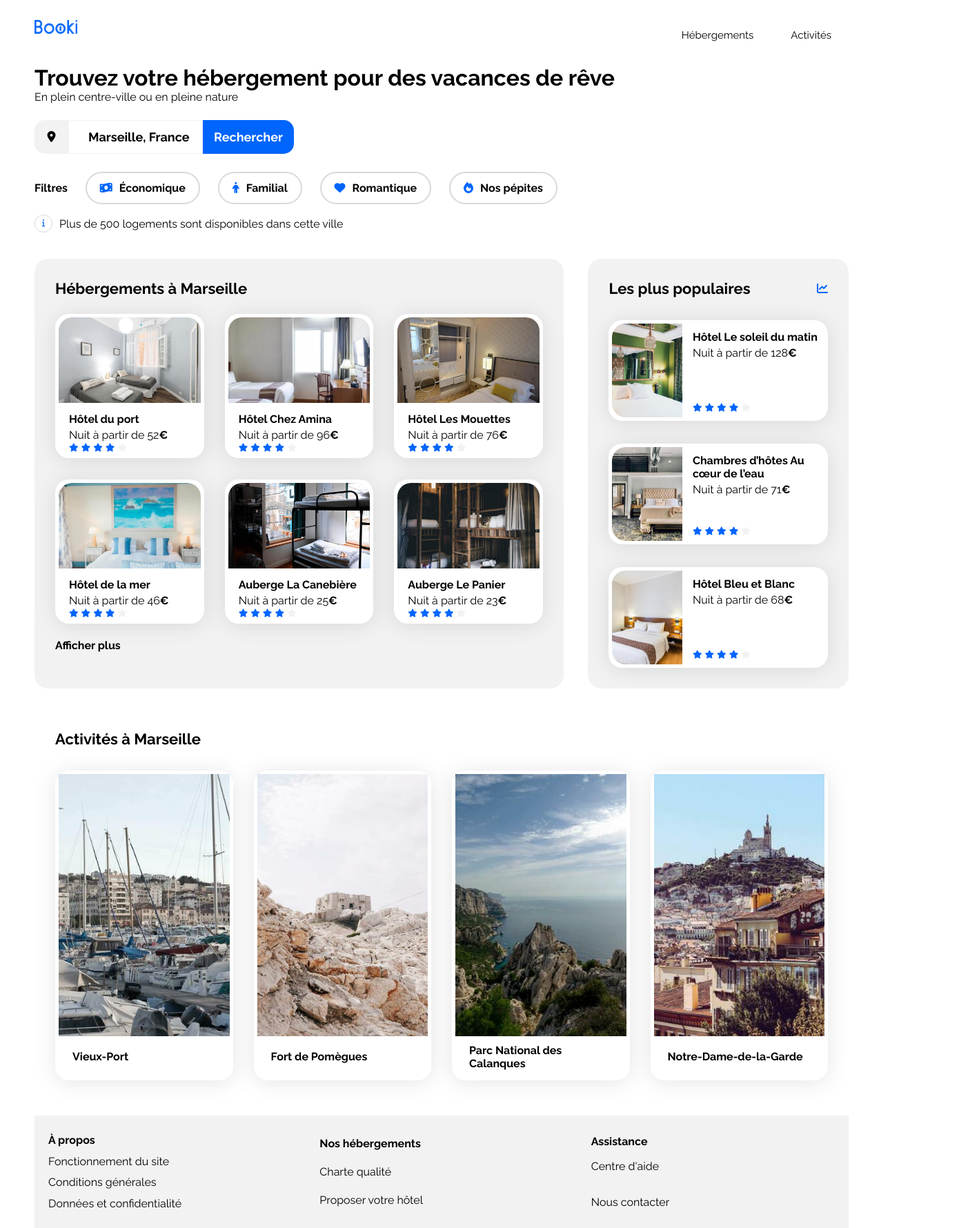
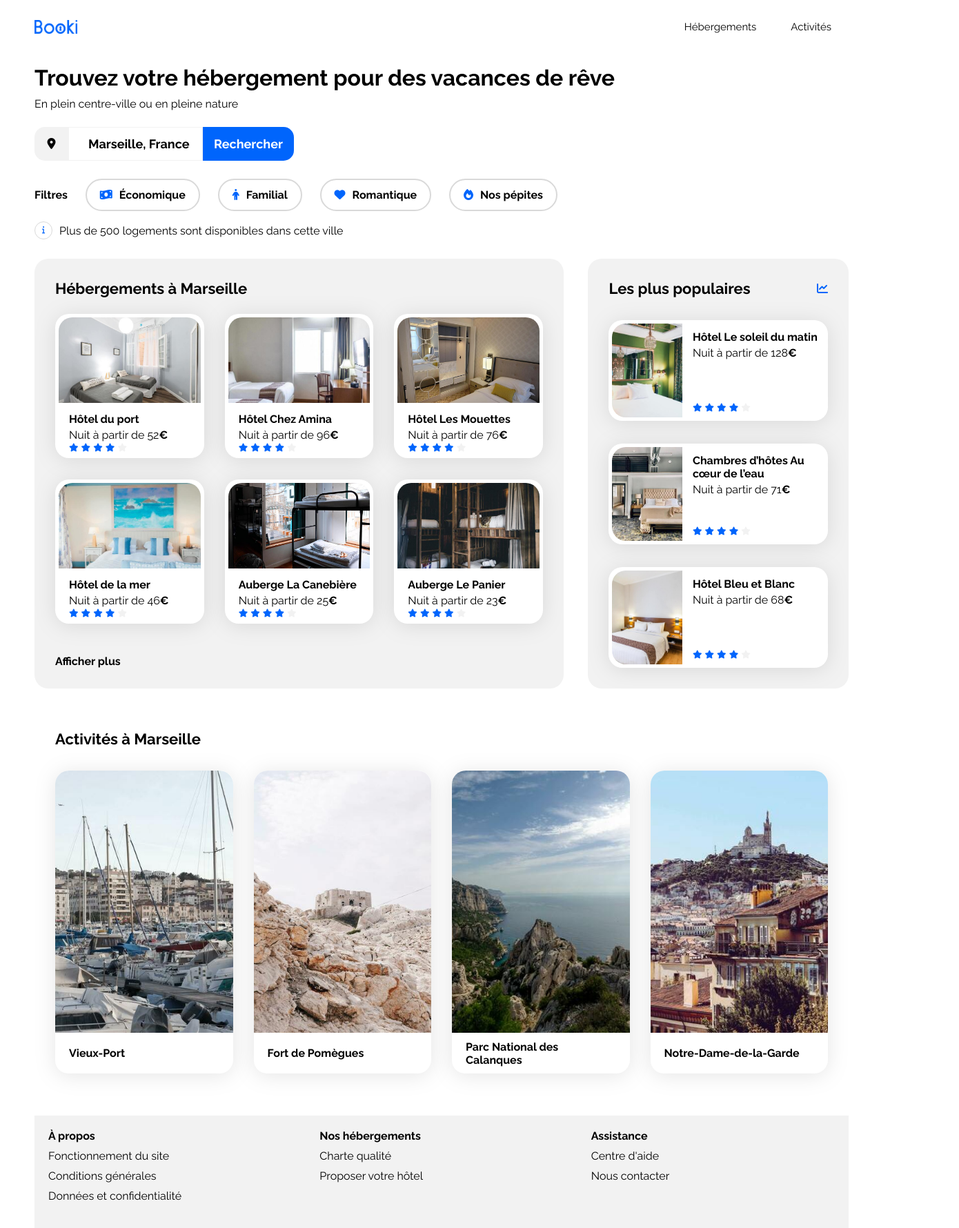
Before and after one commit to Mvnsour/Booki-Projet-2_Openclassrooms, a plain HTML site: page index.html in a window 1280 px wide. Shown: the whole page at 69% size, 1390 px wide, since content can reach past the window. Drawn offline with Linux system fonts and the light colour scheme.

Commit message:
Nav section changed, some widths deleted and border raidus on the last cards

```diff
--- a/css/style.css
+++ b/css/style.css
@@ -35,19 +35,25 @@ header {
   flex-direction: row;
   justify-content: space-between;
   align-items: center;
+  margin-bottom: 30px;
+}
+
+ul {
+    display: flex;
+    list-style: none;
 }
 
 .navbar-link {
-    display: inline-block;
-    box-sizing: border-box;
-    max-height: 48px;
     margin: 0 25px;
     font-size: 15px;
-    border-top: 3px solid transparent;
-    padding-top: 20px;
 }
 
-.navbar-link:hover {
+li a {
+    padding-top: 27px;
+    border-top: 3px solid transparent;
+}
+
+li a:hover {
     color: var(--main-color);
     border-top: 3px solid var(--main-color);
 }
@@ -62,9 +68,11 @@ header {
 
 .info {
     display: block;
-    flex-wrap: wrap;
-    width: 1340px;
     height: 281px;
+}
+
+.info h1 {
+    margin-bottom: 10px
 }
 
 .search-bar {
@@ -152,7 +160,6 @@ margin: 15px 0;
 /****************** Info ********************/
 
 .info-bar {
-    width: 1340px;
     height: 24px;
     margin-top: 10px;
     display: flex;
@@ -196,6 +203,10 @@ a {
   border-radius: 20px;
   padding: 5px;
   filter: drop-shadow(0px 3px 15px rgba(0, 0, 0, 0.1));
+}
+
+.card:hover {
+  box-shadow: 0 8px 16px 0 rgba(0,0,0,0.2);
 }
 
 .card img {
@@ -263,7 +274,7 @@ a {
     border-top-right-radius: 20px;
   }
 
-  .hebergements-cards .card-content {
+.hebergements-cards .card-content {
     width: 100%;
     padding-left: 15px;
     display: flex;
@@ -272,18 +283,23 @@ a {
     box-sizing: border-box;
   }
 
-  .hebergements-cards .card-title {
+.hebergements-cards .card-title {
     margin-top: 10px;
     margin-bottom: 4px;
   }
 
-  .hebergemebts-cards .card-subtitle {
+.hebergemebts-cards .card-subtitle {
     margin: 0;
   }
 
-  .hebergemebts-cards .card-rating {
+.hebergemebts-cards .card-rating {
     margin-bottom: 5px;
   }
+
+.display-more {
+    display: flex;
+    align-items: flex-end;
+}
 
 /****** Populaires ***********/
 
@@ -361,6 +377,8 @@ a {
     display: flex;
     margin-top: 33px;
     flex-direction: column;
+    border-radius: 20px 19px 20px 19px;
+    padding: 0;
 }
 
 .activities-cards-container .card .card-content {
@@ -378,6 +396,7 @@ a {
     height: 380px;
     object-fit: cover;
     width: 100%;
+    border-radius: 20px 20px 0 0;
 }
 
 /******************** Footer section ************************/
@@ -386,24 +405,36 @@ a {
     height: 163px;
     width: 100%;
     display: flex;
+    align-items: flex-start;
     background-color: #F2F2F2;
- }
+}
 
 .footer-bloc {
     display: flex;
     width: 33%;
     flex-direction: column;
     padding: 20px;
-    justify-content: space-around;
-    align-content: center;
+    justify-content: space-between;
 }
 
+.footer-bloc a{
+    display: inline-block;
+    width: fit-content;
+}
+
+.footer-bloc a:hover {
+    text-decoration: underline;
+}
+
+.footer-title, .footer-bloc p {
+    padding-bottom: 10px;
+}
 
 /* Le code ci-dessous correspond à la version responsive uniquement */
 
 /****** Media queries ***********/
 /* Medium devices (tablets, less/equal than 1024px) */
-@media (max-width: 1024px) {
+@media screen and (max-width: 1024px) {
   .hebergements-and-populaires {
     flex-direction: column;
   }
--- a/index.html
+++ b/index.html
@@ -25,10 +25,10 @@
       <header>
         <nav class="navbar">
             <img src="images/logo/Booki@3x.png" alt="Logo Booki" class="logo">
-            <div>
-            <a href="#hebergements" class="navbar-link">Hébergements</a>
-            <a href="#activities" class="navbar-link">Activités</a>
-            </div>
+            <ul>
+            <li class="navbar-link"><a href="#hebergements">Hébergements</a></li>
+            <li class="navbar-link"><a href="#activities">Activités</a></li>
+            </ul>
         </nav>
       </header>
         <main>
@@ -69,7 +69,7 @@
                 <a href="#">
                 <div class="card">
                     <img src="images/hebergements/fred-kleber.jpg"
-                    alt="Image de l'hôtel du port">
+                    alt="Image de eux lits séparés">
                     <div class="card-content">
                     <div class="card-txt">
                         <h3 class="card-title">Hôtel du port</h3>
@@ -91,7 +91,7 @@
                 <a href="#">
                     <div class="card">
                         <img src="images/hebergements/febrian-zakaria.jpg"
-                        alt="Image de l'hôtel du port">
+                        alt="Image de la chambre comprenant un lit, un bureau et une télé">
                         <div class="card-content">
                         <div class="card-txt">
                             <h3 class="card-title">Hôtel Chez Amina</h3>
@@ -113,7 +113,7 @@
                     <a href="#">
                         <div class="card">
                             <img src="images/hebergements/reisetopia.jpg"
-                            alt="Image de l'hôtel du port">
+                            alt="Image de la chambre avec un dresing">
                             <div class="card-content">
                             <div class="card-txt">
                                 <h3 class="card-title">Hôtel Les Mouettes</h3>
@@ -135,7 +135,7 @@
                         <a href="#">
                             <div class="card">
                                 <img src="images/hebergements/annie-spratt.jpg"
-                                alt="Image de l'hôtel du port">
+                                alt="Image d'un lit double">
                                 <div class="card-content">
                                 <div class="card-txt">
                                     <h3 class="card-title">Hôtel de la mer</h3>
@@ -157,7 +157,7 @@
                             <a href="#">
                                 <div class="card">
                                     <img src="images/hebergements/marcus-loke.jpg"
-                                    alt="Image de l'hôtel du port">
+                                    alt="Image de lits superposés avec vue extérieur">
                                     <div class="card-content">
                                     <div class="card-txt">
                                         <h3 class="card-title">Auberge La Canebière</h3>
@@ -179,7 +179,7 @@
                                 <a href="#">
                                     <div class="card">
                                         <img src="images/hebergements/nicate-lee.jpg"
-                                        alt="Image de l'hôtel du port">
+                                        alt="Image de lits superposés en bois">
                                         <div class="card-content">
                                         <div class="card-txt">
                                             <h3 class="card-title">Auberge Le Panier</h3>
@@ -381,6 +381,5 @@
             </div>
         </footer>
     </div>
-</div>
 </body>
 </html>
```
